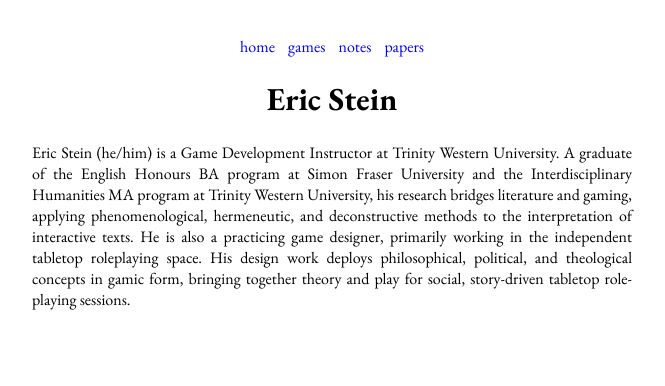
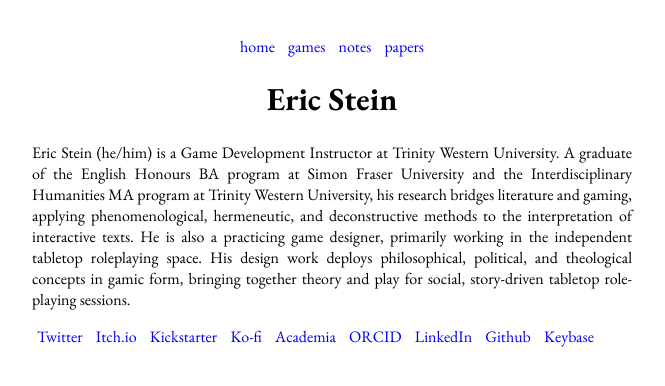
Before and after one commit to steinea/steinea.github.io, a Jekyll site: the page built from index.html, in a window 1280 px wide. Shown: the top 386 px of the page, without its empty margins (308-973 px from the left). Built offline with Jekyll 4.4.1, drawn with Linux system fonts in a browser that asks for light colours.

Commit message:
Created footer

```diff
--- a/_layouts/default.html
+++ b/_layouts/default.html
@@ -22,6 +22,17 @@
 {{ content }}
 
 <footer>
+  <ul>
+    <li><a href="https://twitter.com/steinea" target="_blank">Twitter</a></li>
+    <li><a href="https://vagrantludology.itch.io/" target="_blank">Itch.io</a></li>
+    <li><a href="https://www.kickstarter.com/profile/vagrantludology/created" target="_blank">Kickstarter</a></li>
+    <li><a href="https://ko-fi.com/steinea" target="_blank">Ko-fi</a></li>
+    <li><a href="https://twu.academia.edu/steinea" target="_blank">Academia</a></li>
+    <li><a href="https://orcid.org/0000-0003-4131-2695" target="_blank">ORCID</a></li>
+    <li><a href="https://www.linkedin.com/in/steinea/" target="_blank">LinkedIn</a></li>
+    <li><a href="https://github.com/steinea" target="_blank">Github</a></li>
+    <li><a href="https://keybase.io/steinea/" target="_blank">Keybase</a></li>
+  </ul>
 </footer>
 
 </body>
--- a/css/styles.css
+++ b/css/styles.css
@@ -13,12 +13,12 @@ nav {
     text-align: center;
 }
 
-nav ul {
+nav ul, footer ul {
     padding: 0px;
     list-style: none;
 }
 
-nav ul li {
+nav ul li , footer ul li {
     display: inline;
     margin: 5px;
 }
```
